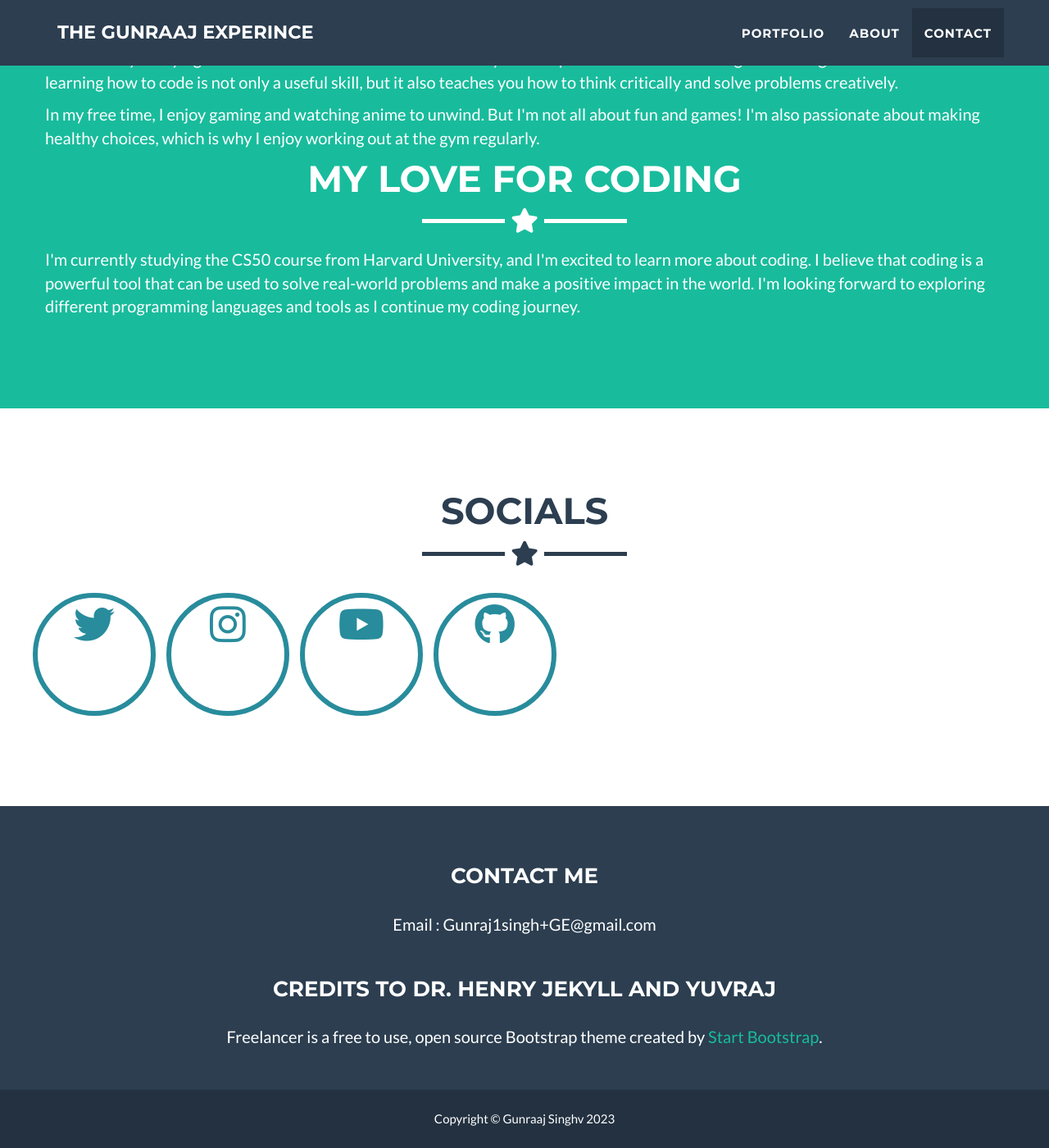
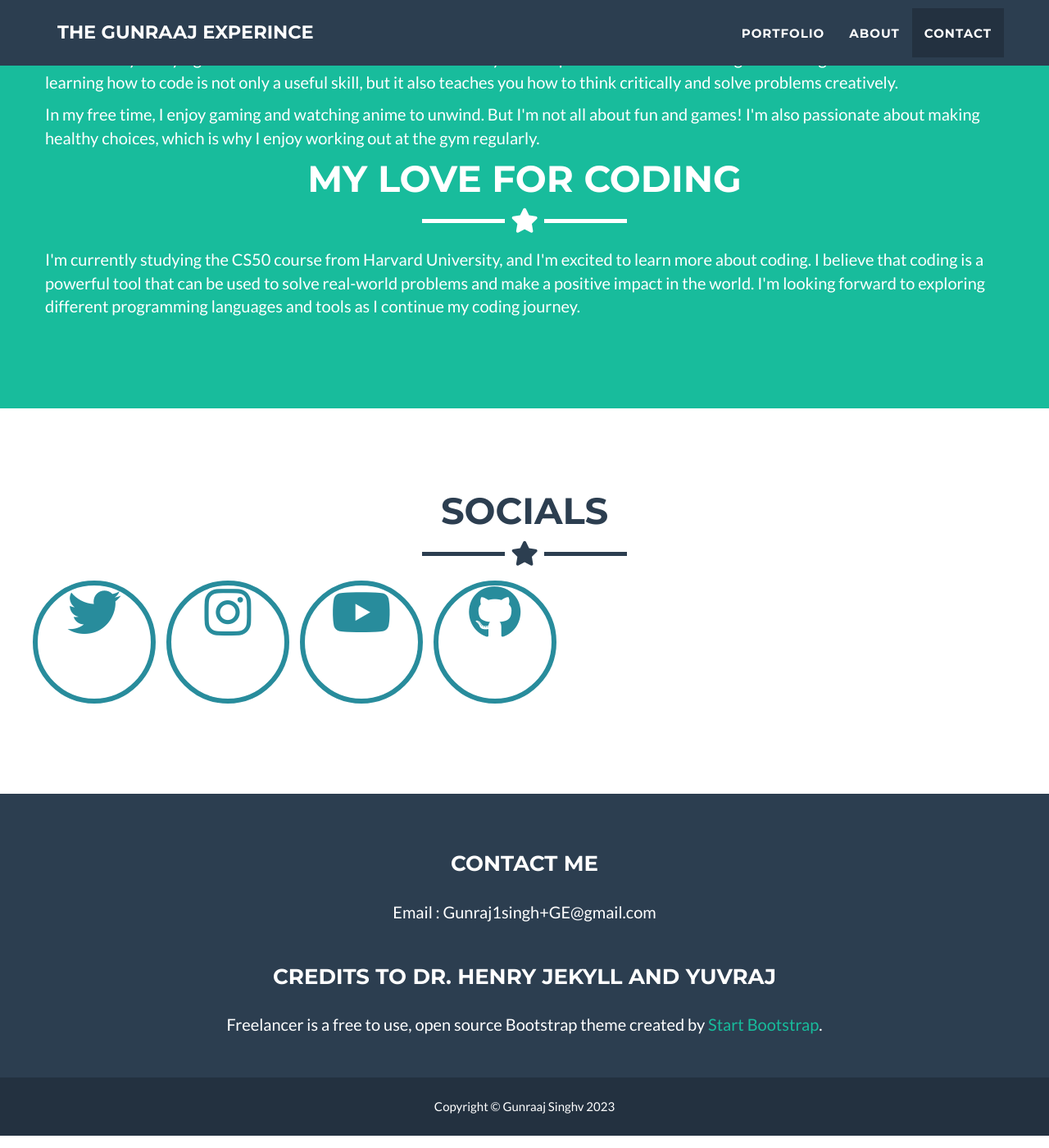
Before and after one commit to Gunraaj/Gunraaj.github.io, a Jekyll site: the page built from _posts/2014-07-18-project-1.markdown, in a window 1280 px wide and 1400 px high, scrolled down 1589 px. Shown: the whole window at 82% size. Built offline with Jekyll 4.4.1, drawn with Linux system fonts in a browser that asks for light colours.

Commit message:
ok ok dekh tu

```diff
--- a/_includes/css/main.css
+++ b/_includes/css/main.css
@@ -280,7 +280,7 @@ section.success {
   } */
 
 .btn-outline {
-    margin-top: 15px;
+    align-items: center;
     border: solid 2px #288c9c;
     font-size: 65px;
     color: #288c9c;
@@ -382,7 +382,7 @@ footer .footer-below {
     border: 6px solid #288c9c;
     border-radius: 100%;
     text-align: center;
-    font-size: 50px;
+    font-size: 65px;
     line-height: 65px;
 }
 
```
